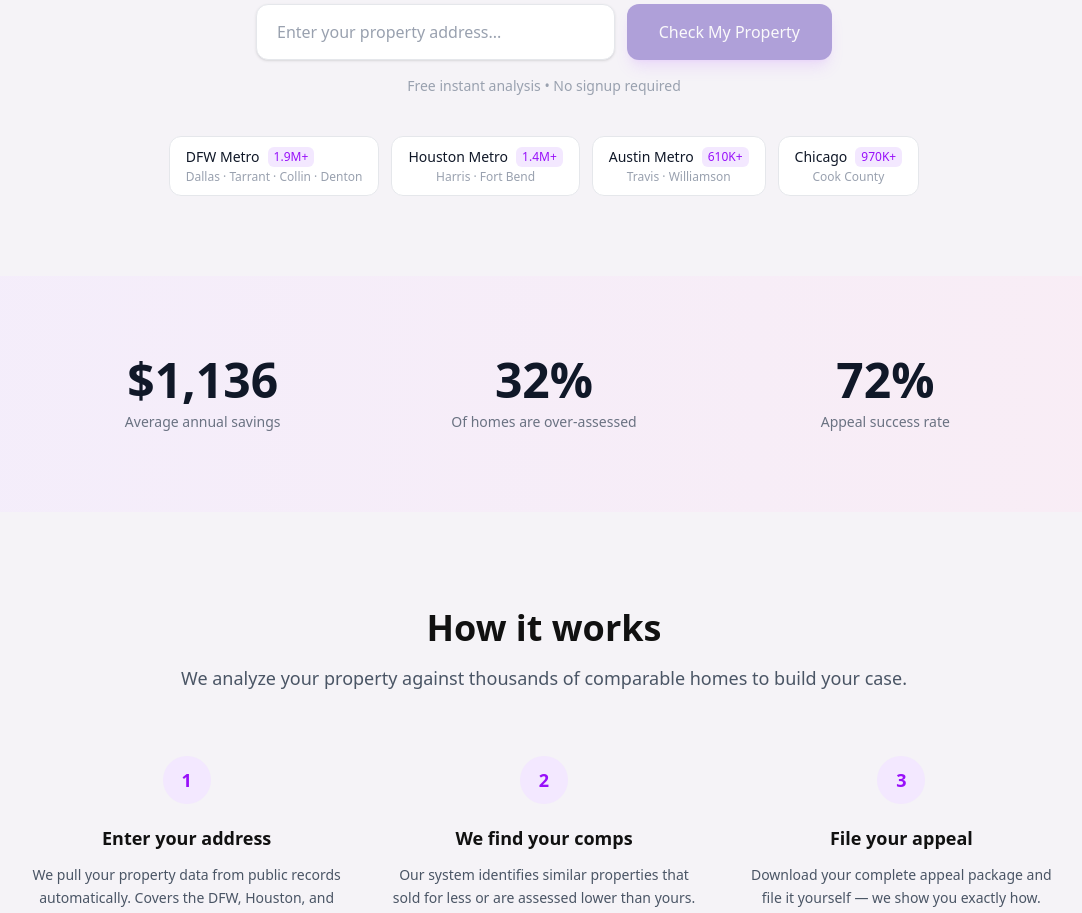
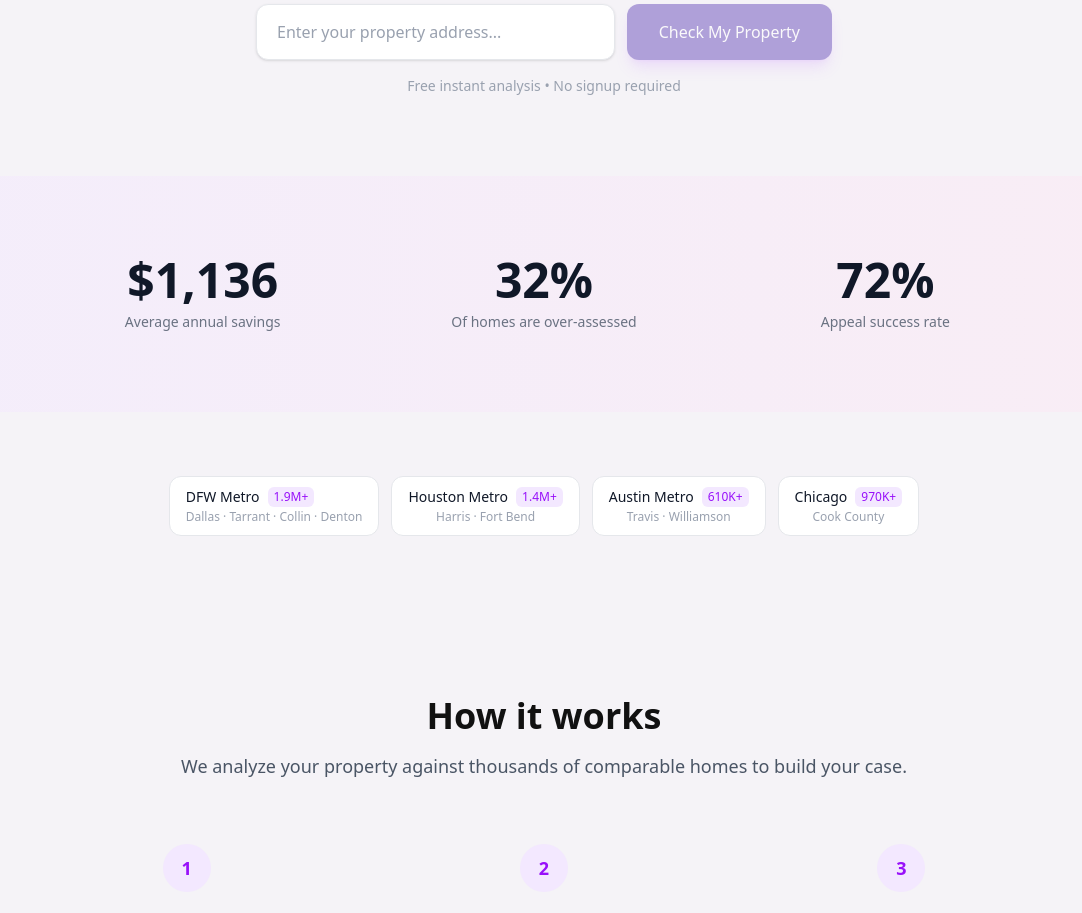
Before and after one commit to lati-bot/overtaxed, a Next.js app: page / in a window 1280 px wide. Shown: the part 540-1453 px from the top of the page, without its empty margins (96-1178 px from the left). Built offline with nearby package versions, Linux system fonts and the light colour scheme.

Commit message:
fix: Move metro chips below stats — keep hero clean and focused on search

```diff
--- a/src/app/page.tsx
+++ b/src/app/page.tsx
@@ -458,31 +458,6 @@ export default function Home() {
             </div>
           )}
 
-          {/* Metro coverage chips */}
-          <div className="mt-10 flex flex-wrap justify-center gap-3">
-            {METRO_GROUPS.map((metro) => (
-              <div
-                key={metro.label}
-                className={`group relative px-4 py-2.5 rounded-xl text-sm cursor-default transition-all ${
-                  isDark
-                    ? "bg-white/5 border border-white/10 hover:border-white/20"
-                    : "bg-white border border-gray-200 hover:border-purple-300 hover:shadow-sm"
-                }`}
-              >
-                <div className="flex items-center gap-2">
-                  <span className={`font-medium ${isDark ? "text-white" : "text-gray-900"}`}>{metro.label}</span>
-                  <span className={`text-xs px-1.5 py-0.5 rounded-md font-medium ${
-                    isDark ? "bg-purple-500/20 text-purple-400" : "bg-purple-100 text-purple-600"
-                  }`}>
-                    {metro.count}
-                  </span>
-                </div>
-                <div className={`text-xs mt-0.5 ${isDark ? "text-gray-500" : "text-gray-400"}`}>
-                  {metro.detail}
-                </div>
-              </div>
-            ))}
-          </div>
         </div>
       </section>
 
@@ -502,6 +477,36 @@ export default function Home() {
               <div className={`text-4xl sm:text-5xl font-bold ${isDark ? "text-white" : "text-gray-900"}`}>72%</div>
               <div className={`mt-2 text-sm ${isDark ? "text-gray-400" : "text-gray-500"}`}>Appeal success rate</div>
             </div>
+          </div>
+        </div>
+      </section>
+
+      {/* Coverage */}
+      <section className="py-12 sm:py-16 px-6">
+        <div className="max-w-5xl mx-auto text-center">
+          <div className="flex flex-wrap justify-center gap-3">
+            {METRO_GROUPS.map((metro) => (
+              <div
+                key={metro.label}
+                className={`px-4 py-2.5 rounded-xl text-sm cursor-default transition-all ${
+                  isDark
+                    ? "bg-white/5 border border-white/10 hover:border-white/20"
+                    : "bg-white border border-gray-200 hover:border-purple-300 hover:shadow-sm"
+                }`}
+              >
+                <div className="flex items-center gap-2">
+                  <span className={`font-medium ${isDark ? "text-white" : "text-gray-900"}`}>{metro.label}</span>
+                  <span className={`text-xs px-1.5 py-0.5 rounded-md font-medium ${
+                    isDark ? "bg-purple-500/20 text-purple-400" : "bg-purple-100 text-purple-600"
+                  }`}>
+                    {metro.count}
+                  </span>
+                </div>
+                <div className={`text-xs mt-0.5 ${isDark ? "text-gray-500" : "text-gray-400"}`}>
+                  {metro.detail}
+                </div>
+              </div>
+            ))}
           </div>
         </div>
       </section>
```
